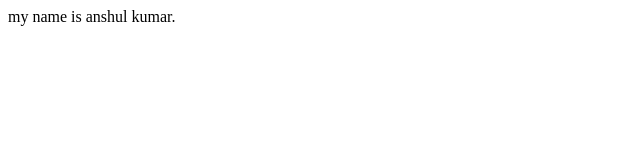
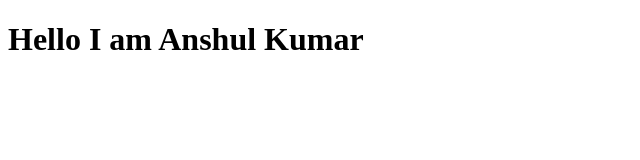
Before and after one commit to anshulk02101/my_html_repo, a plain HTML site: page my_html_repo/index.html in a window 1280 px wide. Shown: the whole page, without its empty margins (0-640 px from the left). Drawn offline with Linux system fonts and the light colour scheme.

Commit message:
again chnaged

```diff
--- a/my_html_repo/index.html
+++ b/my_html_repo/index.html
@@ -6,6 +6,6 @@
     <title>Document</title>
 </head>
 <body>
-    my name is anshul kumar.
+    <h1>Hello I am Anshul Kumar</h1>
 </body>
 </html>
```
